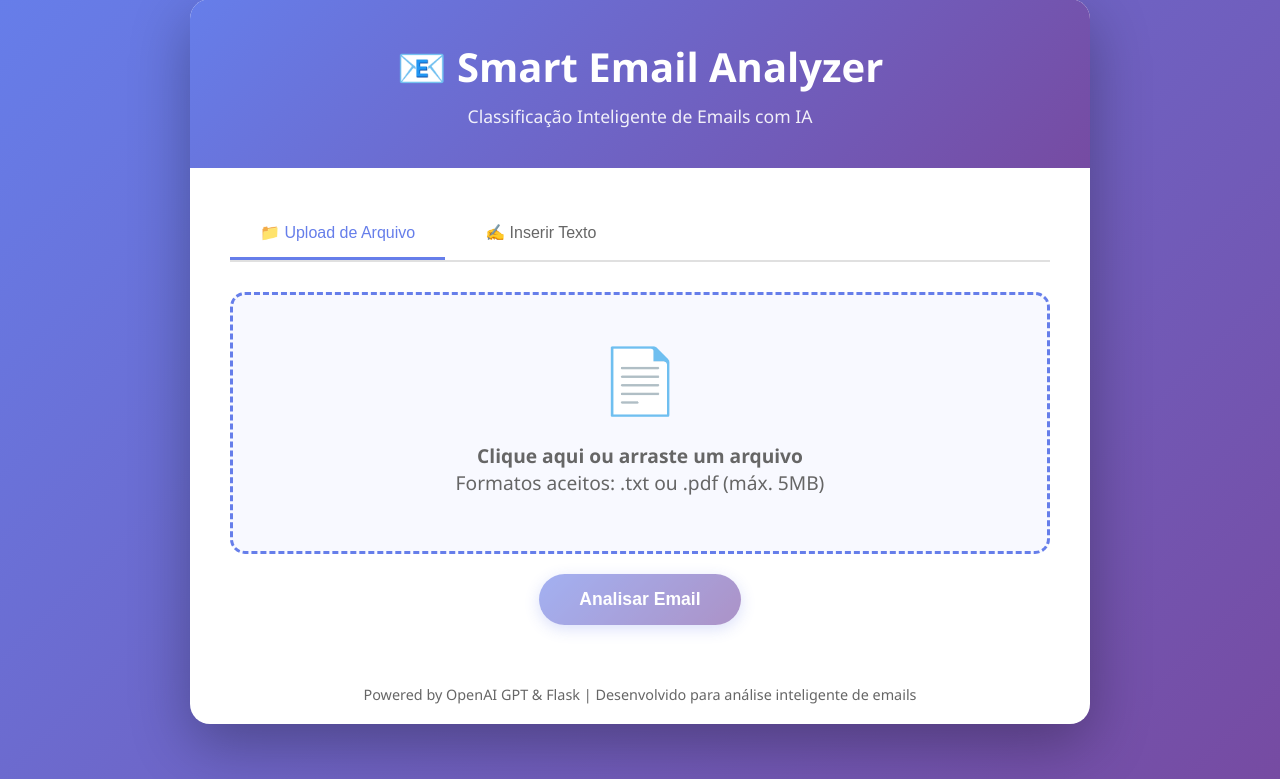
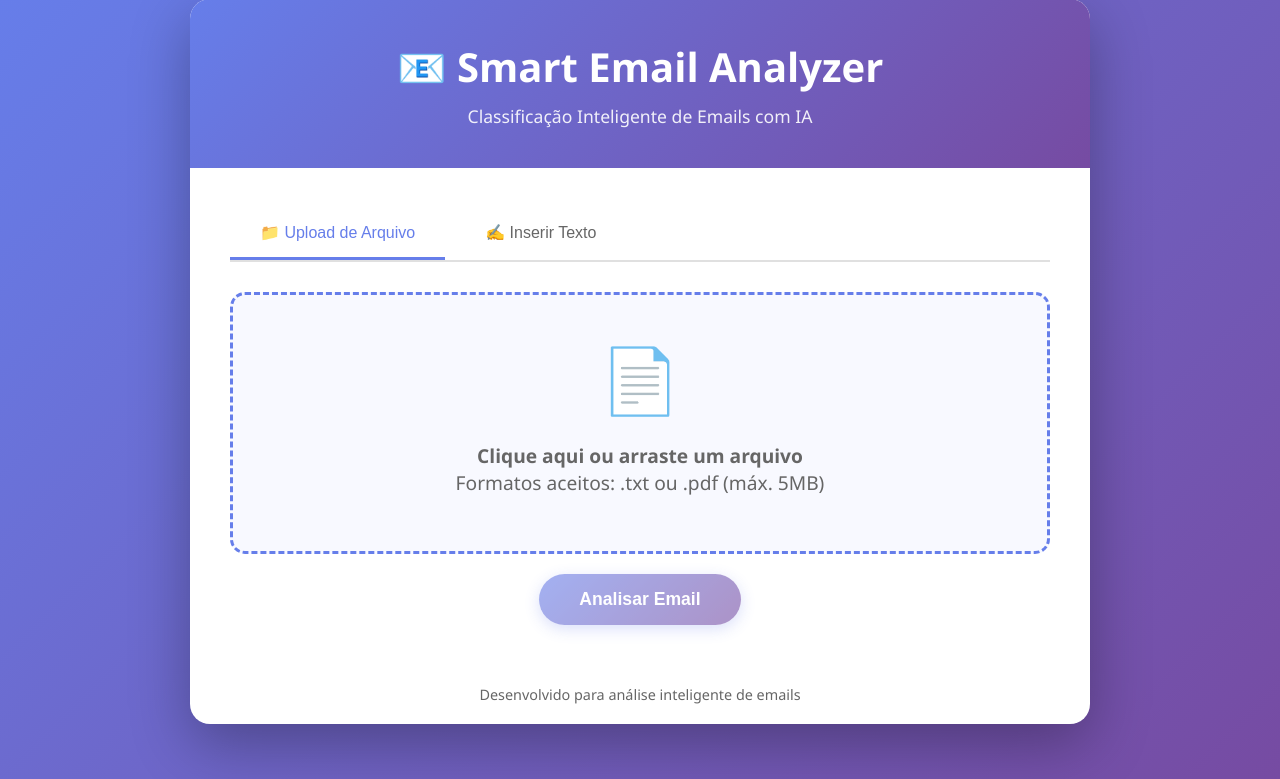
Before and after one commit to thepablosantos/smart-email-analyzer, a Flask app: page / in a window 1280 px wide. Shown: the part 21-800 px from the top of the page. Run offline with Flask 3, Linux system fonts and the light colour scheme.

Commit message:
footer update

```diff
--- a/templates/index.html
+++ b/templates/index.html
@@ -407,7 +407,7 @@
         </div>
 
         <div class="footer">
-            <p>Powered by OpenAI GPT & Flask | Desenvolvido para análise inteligente de emails</p>
+            <p>Desenvolvido para análise inteligente de emails</p>
         </div>
     </div>
 
```
